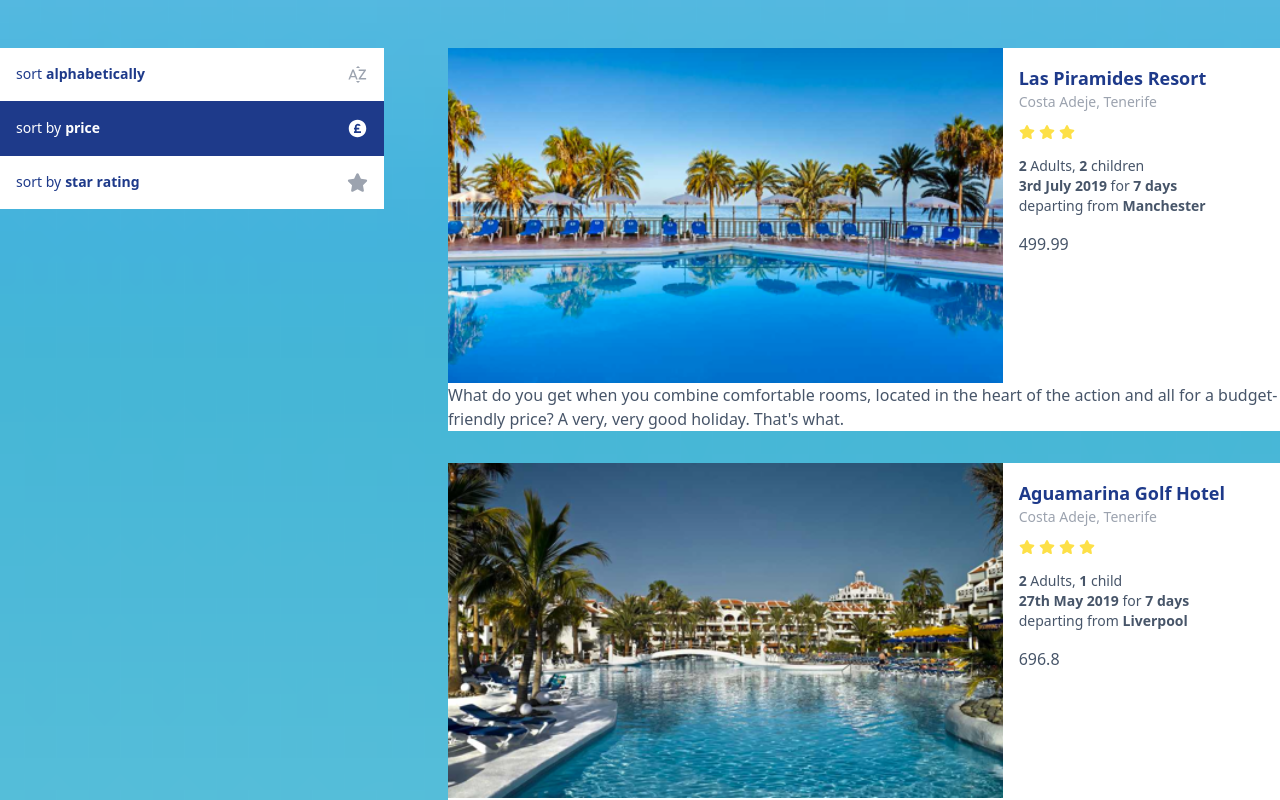
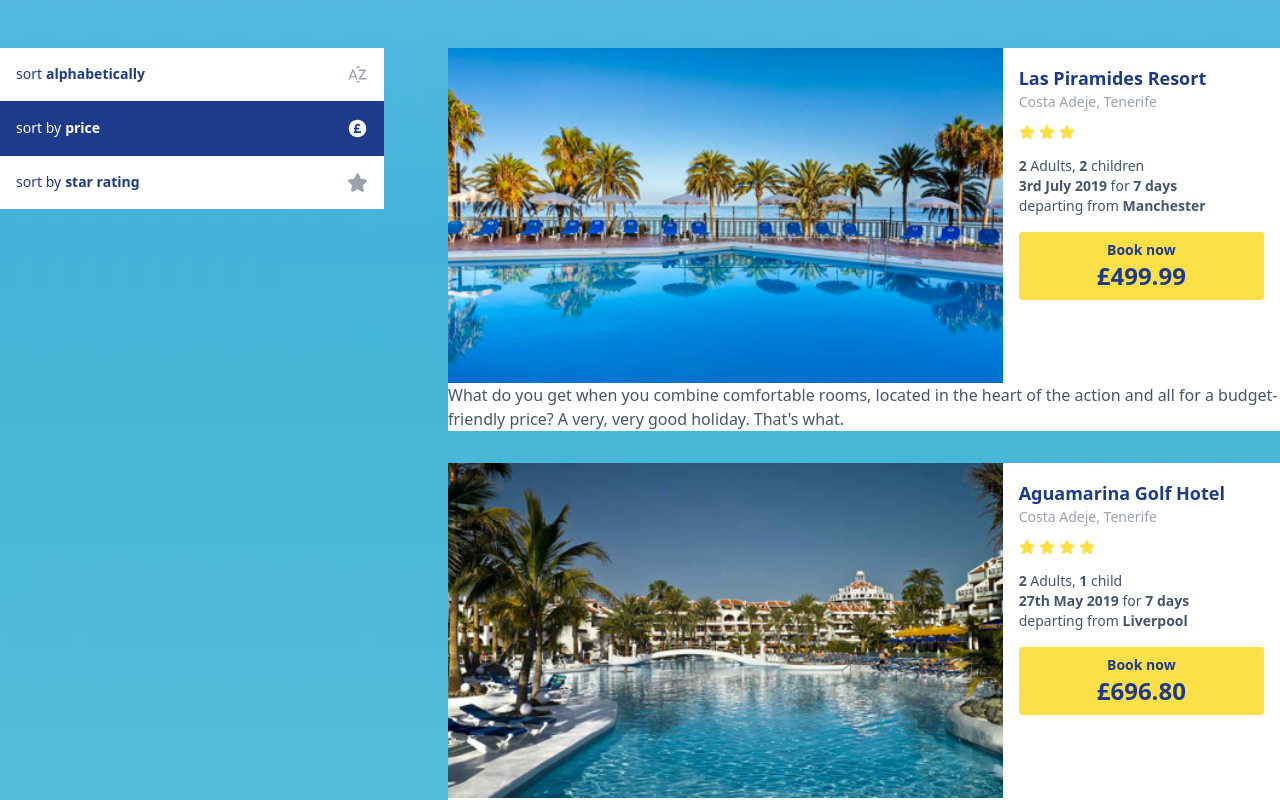
Before and after one commit to RazzBerryMand/hotel-sorting-app, a React (Create React App) app: page / in a window 1280 px wide. Shown: the top 800 px of the page. Built offline with nearby package versions, Linux system fonts and the light colour scheme.

Commit message:
feat: add book now cta

```diff
--- /dev/null
+++ b/src/components/BookNowCta/bookNowCta.js
@@ -0,0 +1,25 @@
+import React from "react";
+
+export const BookNowCta = ({ price }) => {
+  const handleClick = () => {
+    alert("Great choice!");
+  };
+
+  const formatPrice = (price) => {
+    const formatter = new Intl.NumberFormat("en-GB", {
+      style: "currency",
+      currency: "GBP",
+    });
+    return formatter.format(price);
+  };
+
+  return (
+    <button
+      onClick={handleClick}
+      className="rounded bg-yellow-300 hover:bg-yellow-400 py-2 px-4 text-blue-900 w-full flex flex-col items-center font-bold"
+    >
+      <span className="text-sm">Book now</span>
+      <span className="text-2xl">{formatPrice(price)}</span>
+    </button>
+  );
+};
--- a/src/components/HolidayPod/holidayPod.js
+++ b/src/components/HolidayPod/holidayPod.js
@@ -2,6 +2,7 @@ import React from "react";
 import { Travellers } from "../Travellers/travellers";
 import { TripDates } from "../TripDates/tripDates";
 import { StarRating } from "../StarRating/starRating";
+import { BookNowCta } from "../BookNowCta/bookNowCta";
 
 export const HolidayPod = ({
   name,
@@ -35,8 +36,7 @@ export const HolidayPod = ({
               <span className="font-bold">{departureAirport}</span>
             </p>
           </div>
-          {/* TODO: build price button */}
-          {price}
+          <BookNowCta price={price} />
         </div>
       </div>
       {/* TODO: finish overview panel show/hide functionality */}
--- a/src/components/SortButton/sortButton.js
+++ b/src/components/SortButton/sortButton.js
@@ -15,10 +15,10 @@ export const SortButton = ({
   const iconClass = checked ? "text-white" : "text-gray-400";
 
   return (
-    <div className="flex items-center bg-white last:border-none border-b border-b-blue-900">
+    <div className="flex items-center bg-white last:border-none border-b border-b-blue-900 group">
       <label
         htmlFor={value}
-        className={`cursor-pointer w-full p-4 text-sm font-medium flex ${labelClass}`}
+        className={`cursor-pointer w-full p-4 text-sm font-medium flex hover:bg-blue-900 hover:text-white ${labelClass}`}
       >
         <input
           id={value}
@@ -31,7 +31,9 @@ export const SortButton = ({
         />
         {labelPrefix}
         <span className="font-bold ml-1">{label}</span>
-        <span className={`ml-auto ${iconClass}`}>{icon}</span>
+        <span className={`ml-auto ${iconClass} group-hover:text-white`}>
+          {icon}
+        </span>
       </label>
     </div>
   );
```
